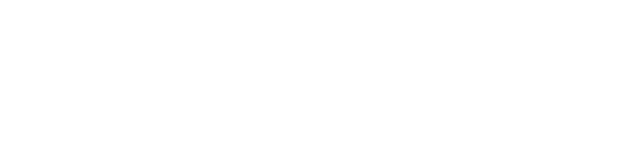
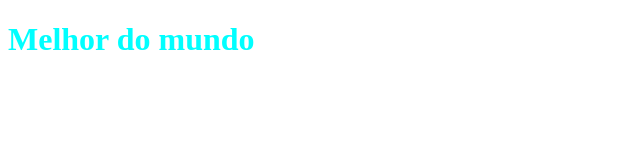
Before and after one commit to danielalmeidafr/CopiaJoao, a plain HTML site: page index.html in a window 1280 px wide. Shown: the whole page, without its empty margins (0-640 px from the left). Drawn offline with Linux system fonts and the light colour scheme.

Commit message:
feat: h1 avançado

```diff
--- a/index.html
+++ b/index.html
@@ -4,9 +4,9 @@
     <meta charset="UTF-8">
     <meta name="viewport" content="width=device-width, initial-scale=1.0">
     <link rel="stylesheet" href="style.css">
-    <title>aaaaaaaaaaa</title>
+    <title>Document</title>
 </head>
 <body>
-
+    <h1>Melhor do mundo</h1>
 </body>
 </html>
--- a/style.css
+++ b/style.css
@@ -0,0 +1,3 @@
+h1 {
+    color: aqua;
+}
```
